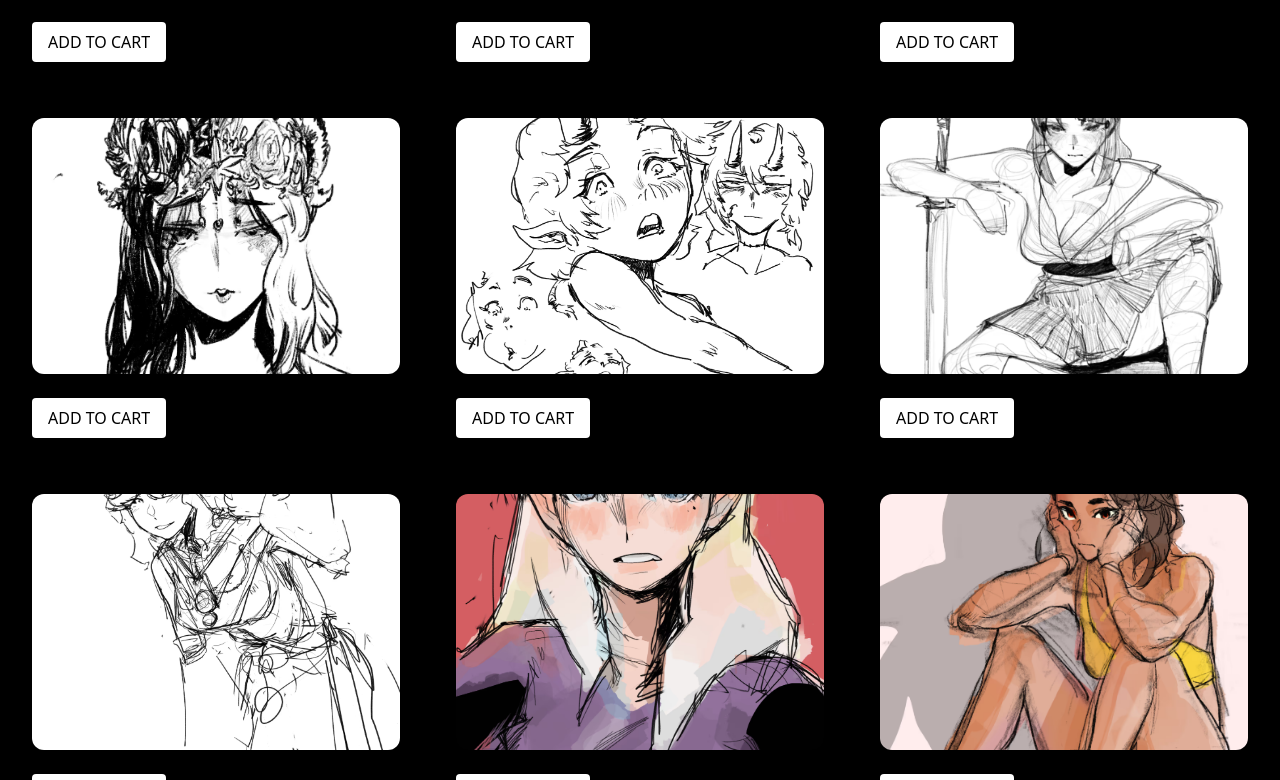
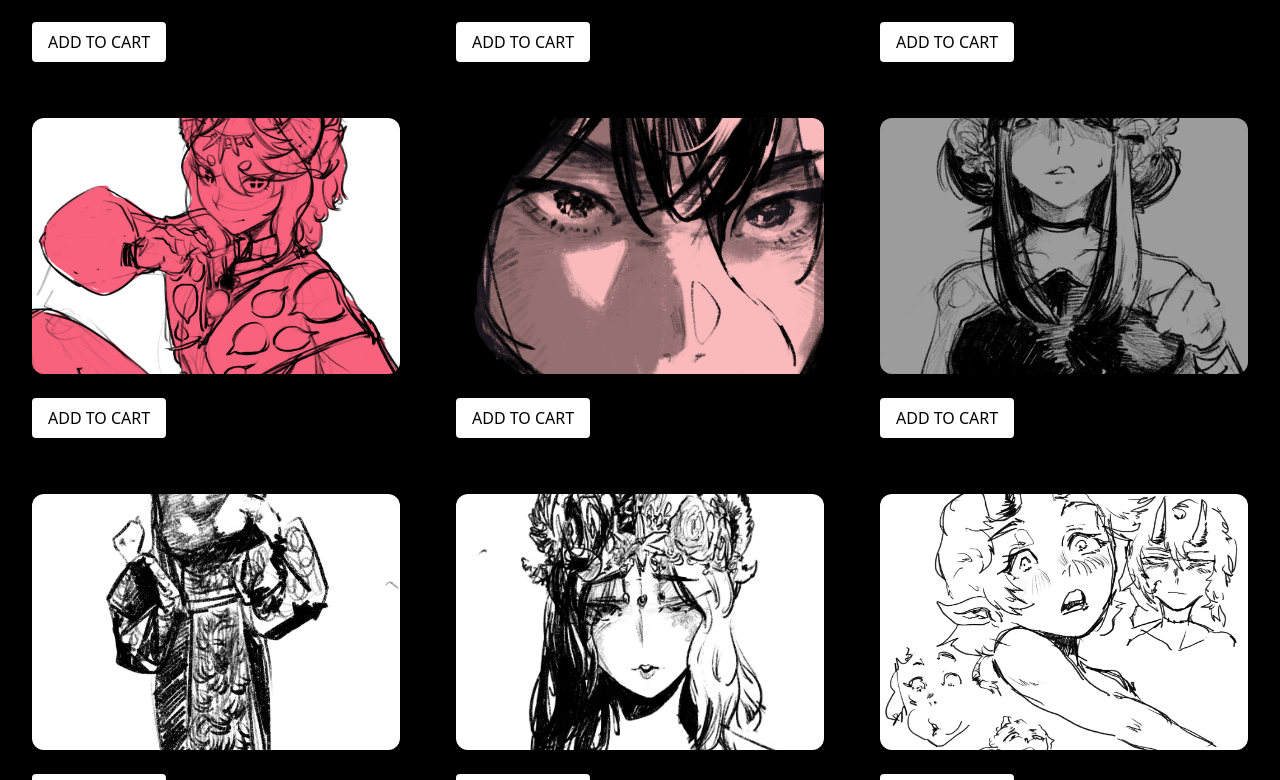
Before and after one commit to meowmeowchun/react_finale, a React (Vite) app: page /sketch in a window 1280 px wide. Shown: the part 482-1262 px from the top of the page. Built offline with nearby package versions, Linux system fonts and the light colour scheme; a web font is replaced by a local one.

Commit message:
fix the sorting of sketch.js

```diff
--- a/src/data/sketch.js
+++ b/src/data/sketch.js
@@ -3,16 +3,23 @@ const sketchImages = import.meta.glob("../assets/sketch/*.avif", {
   import: "default",
 });
 
-const sketch = Object.entries(sketchImages).map(([path, image], index) => {
+// ✅ 根據檔名中的數字排序（如 sketch_1 → 1）
+const sketch = Object.entries(sketchImages)
+  .sort(([aPath], [bPath]) => {
+    const getNumber = (p) => {
+      const match = p.match(/sketch_(\d+)\.avif$/);
+      return match ? parseInt(match[1], 10) : 0;
+    };
+    return getNumber(aPath) - getNumber(bPath);
+  })
+  .map(([path, image], index) => {
     const id = index + 1;
     return {
       id,
       title: `SKETCH ${id}`,
-    price: Math.floor(Math.random() * 1000) + 100, // 100~1099
+      price: Math.floor(Math.random() * 1000) + 100,
       image,
     };
   });
 
-console.log(sketchImages); // Debugging: Log loaded images
-
 export default sketch;
```
Lines whose indentation alone changed are shown as unchanged.
